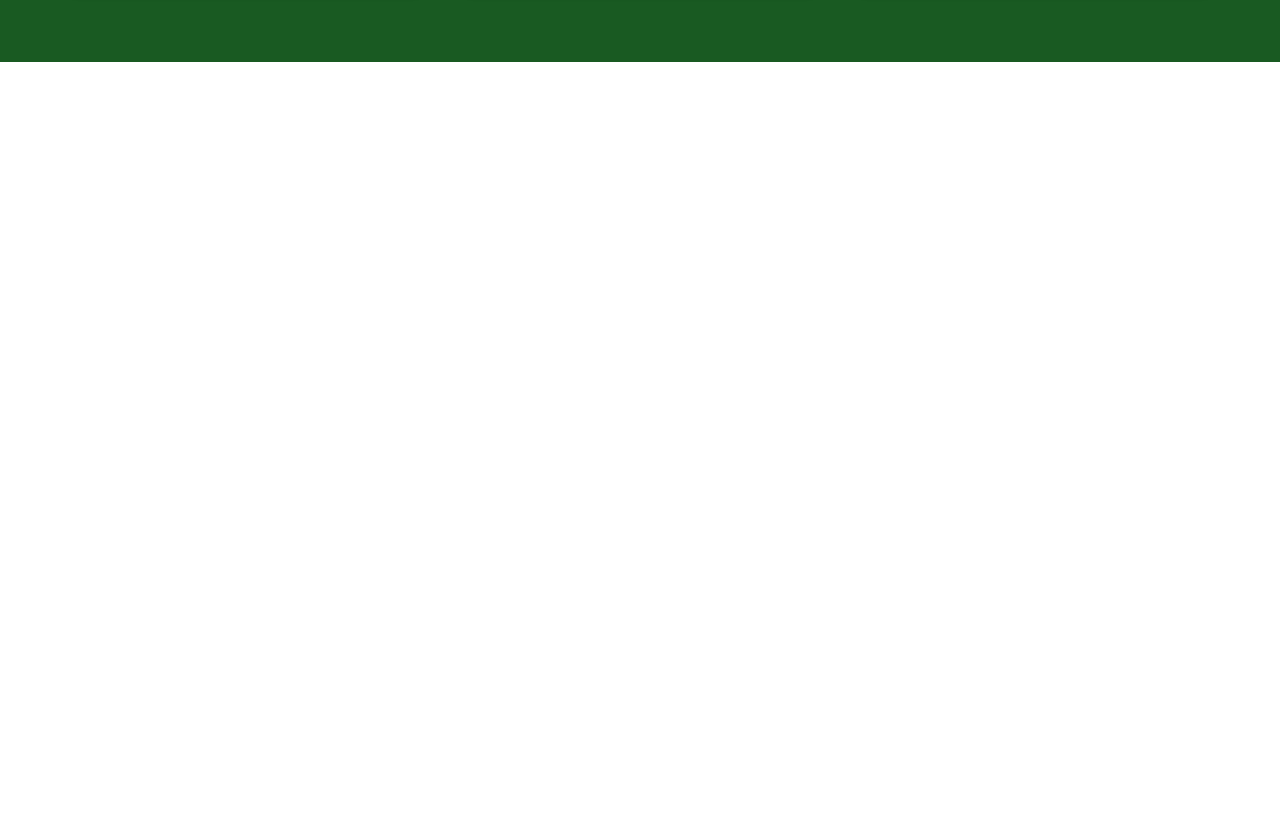
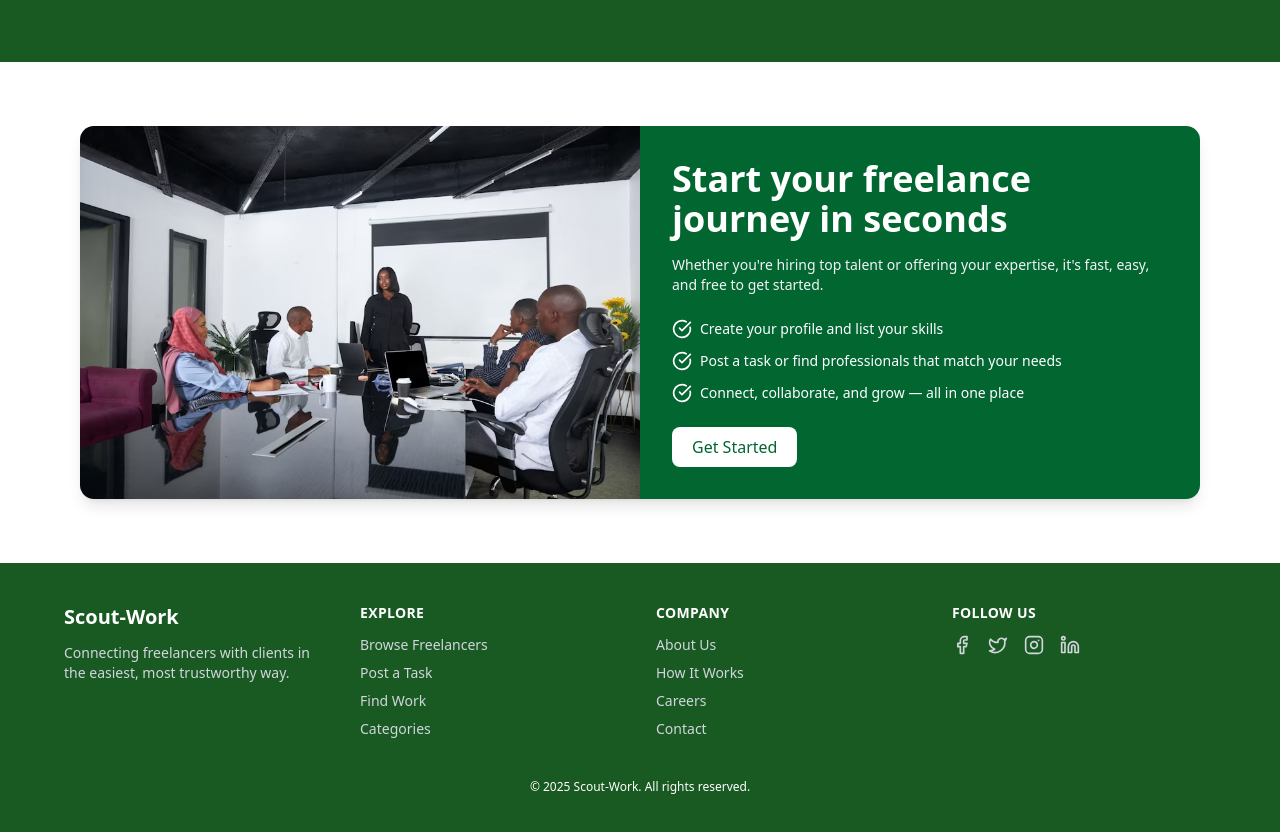
Before and after one commit to bensonwhalesdev/scout-work, a React (Vite) app: page / in a window 1280 px wide. Shown: the part 1848-2680 px from the top of the page. Before the commit the page ends 1910 px from the top, so only its background shows below. Built offline with nearby package versions, Linux system fonts and the light colour scheme.

Commit message:
files updated

```diff
--- /dev/null
+++ b/src/components/Pages/LandingPage/Home/CallToAction/index.jsx
@@ -0,0 +1,50 @@
+import React from 'react';
+import { CheckCircle } from 'lucide-react';
+
+const CallToAction = () => {
+  return (
+    <section className="max-w-6xl mx-auto my-16 px-4">
+      <div className="flex flex-col md:flex-row rounded-xl overflow-hidden shadow-lg bg-white">
+        {/* Image */}
+        <div className="md:w-1/2">
+          <img
+            src="/team.avif" // <- Replace with your actual image
+            alt="Team working"
+            className="w-full h-full object-cover"
+          />
+        </div>
+
+        {/* Content */}
+        <div className="md:w-1/2 bg-green-800 text-white p-8 flex flex-col justify-center">
+          <h2 className="text-3xl md:text-4xl font-bold mb-4">
+            Start your freelance journey in seconds
+          </h2>
+          <p className="mb-6 text-gray-100 text-sm">
+            Whether you're hiring top talent or offering your expertise, it's fast, easy, and free to get started.
+          </p>
+
+          <ul className="space-y-3 mb-6 text-sm">
+            <li className="flex items-start gap-2">
+              <CheckCircle className="w-5 h-5 text-white" />
+              Create your profile and list your skills
+            </li>
+            <li className="flex items-start gap-2">
+              <CheckCircle className="w-5 h-5 text-white" />
+              Post a task or find professionals that match your needs
+            </li>
+            <li className="flex items-start gap-2">
+              <CheckCircle className="w-5 h-5 text-white" />
+              Connect, collaborate, and grow — all in one place
+            </li>
+          </ul>
+
+          <button className="bg-white text-green-800 font-medium py-2 px-5 rounded-md hover:bg-gray-100 transition-all w-fit">
+            Get Started
+          </button>
+        </div>
+      </div>
+    </section>
+  );
+};
+
+export default CallToAction;
--- /dev/null
+++ b/src/components/Pages/LandingPage/Home/Footer/index.jsx
@@ -0,0 +1,65 @@
+import React from 'react';
+import { Facebook, Twitter, Instagram, Linkedin } from 'lucide-react';
+
+const Footer = () => {
+  return (
+    <footer className="bg-[#195A22] text-gray-300 py-10 px-4">
+      <div className="max-w-6xl mx-auto grid grid-cols-1 md:grid-cols-4 gap-8">
+        {/* Brand */}
+        <div>
+          <h2 className="text-xl font-bold text-white mb-3">Scout-Work</h2>
+          <p className="text-sm">
+            Connecting freelancers with clients in the easiest, most trustworthy way.
+          </p>
+        </div>
+
+        {/* Explore */}
+        <div>
+          <h3 className="text-sm font-semibold text-white mb-3 uppercase tracking-wide">Explore</h3>
+          <ul className="space-y-2 text-sm">
+            <li><a href="#" className="hover:text-white">Browse Freelancers</a></li>
+            <li><a href="#" className="hover:text-white">Post a Task</a></li>
+            <li><a href="#" className="hover:text-white">Find Work</a></li>
+            <li><a href="#" className="hover:text-white">Categories</a></li>
+          </ul>
+        </div>
+
+        {/* Company */}
+        <div>
+          <h3 className="text-sm font-semibold text-white mb-3 uppercase tracking-wide">Company</h3>
+          <ul className="space-y-2 text-sm">
+            <li><a href="#" className="hover:text-white">About Us</a></li>
+            <li><a href="#" className="hover:text-white">How It Works</a></li>
+            <li><a href="#" className="hover:text-white">Careers</a></li>
+            <li><a href="#" className="hover:text-white">Contact</a></li>
+          </ul>
+        </div>
+
+        {/* Socials */}
+        <div>
+          <h3 className="text-sm font-semibold text-white mb-3 uppercase tracking-wide">Follow Us</h3>
+          <div className="flex gap-4">
+            <a href="#" className="hover:text-white">
+              <Facebook size={20} />
+            </a>
+            <a href="#" className="hover:text-white">
+              <Twitter size={20} />
+            </a>
+            <a href="#" className="hover:text-white">
+              <Instagram size={20} />
+            </a>
+            <a href="#" className="hover:text-white">
+              <Linkedin size={20} />
+            </a>
+          </div>
+        </div>
+      </div>
+
+      <div className="mt-10 text-center text-xs text-white">
+        &copy; {new Date().getFullYear()} Scout-Work. All rights reserved.
+      </div>
+    </footer>
+  );
+};
+
+export default Footer;
--- a/src/components/Pages/LandingPage/Home/Header/index.jsx
+++ b/src/components/Pages/LandingPage/Home/Header/index.jsx
@@ -41,7 +41,7 @@ const Header = () => {
             </div>
 
             {/* Mobile Menu Icon */}
-            <div className="md:hidden cursor-pointer" onClick={toggleSidebar}>
+            <div className="md:hidden cursor-pointer text-white" onClick={toggleSidebar}>
               <AlignRight size={28} />
             </div>
           </div>
@@ -56,7 +56,7 @@ const Header = () => {
       >
         <div className="flex justify-between items-center px-4 py-4 border-b">
           <img className="w-16" src="/logo1.png" alt="logo" />
-          <X className="cursor-pointer" onClick={toggleSidebar} />
+          <X className="cursor-pointer text-white" onClick={toggleSidebar} />
         </div>
 
         <ul className="flex flex-col p-4 space-y-4 font-bold text-white">
--- a/src/components/Pages/LandingPage/Home/index.jsx
+++ b/src/components/Pages/LandingPage/Home/index.jsx
@@ -4,6 +4,8 @@ import Header from './Header'
 import HeroSection from './HeroSection'
 import Category from './Categories'
 import HowItWorks from './HowItWorks'
+import CallToAction from './CallToAction'
+import Footer from './Footer'
 
 const Home = () => {
   return (
@@ -12,6 +14,8 @@ const Home = () => {
       <HeroSection />
       <Category />
       <HowItWorks />
+      <CallToAction />
+      <Footer />
     </div>
   )
 }
```
Also changed, not shown: public/team.avif (added).
